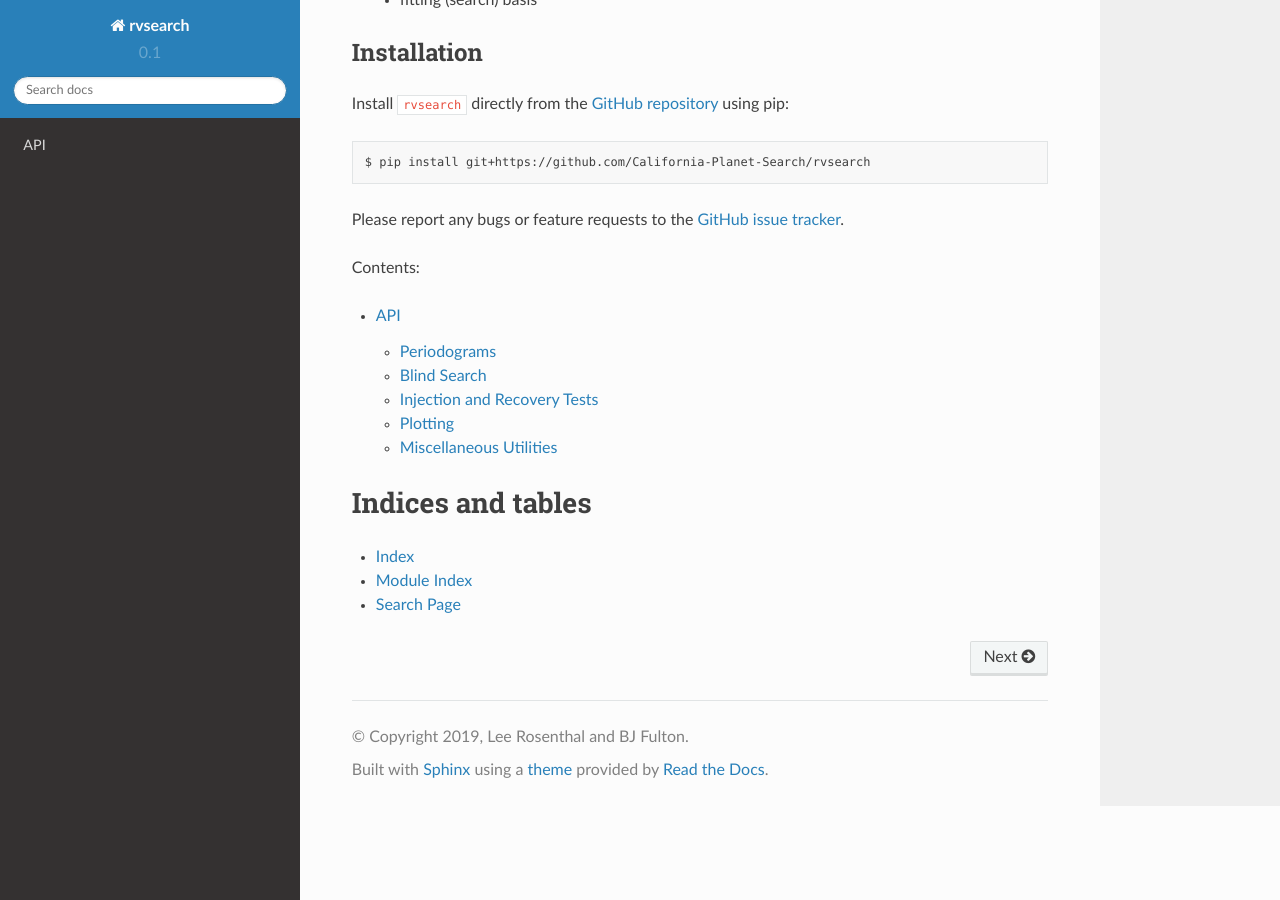
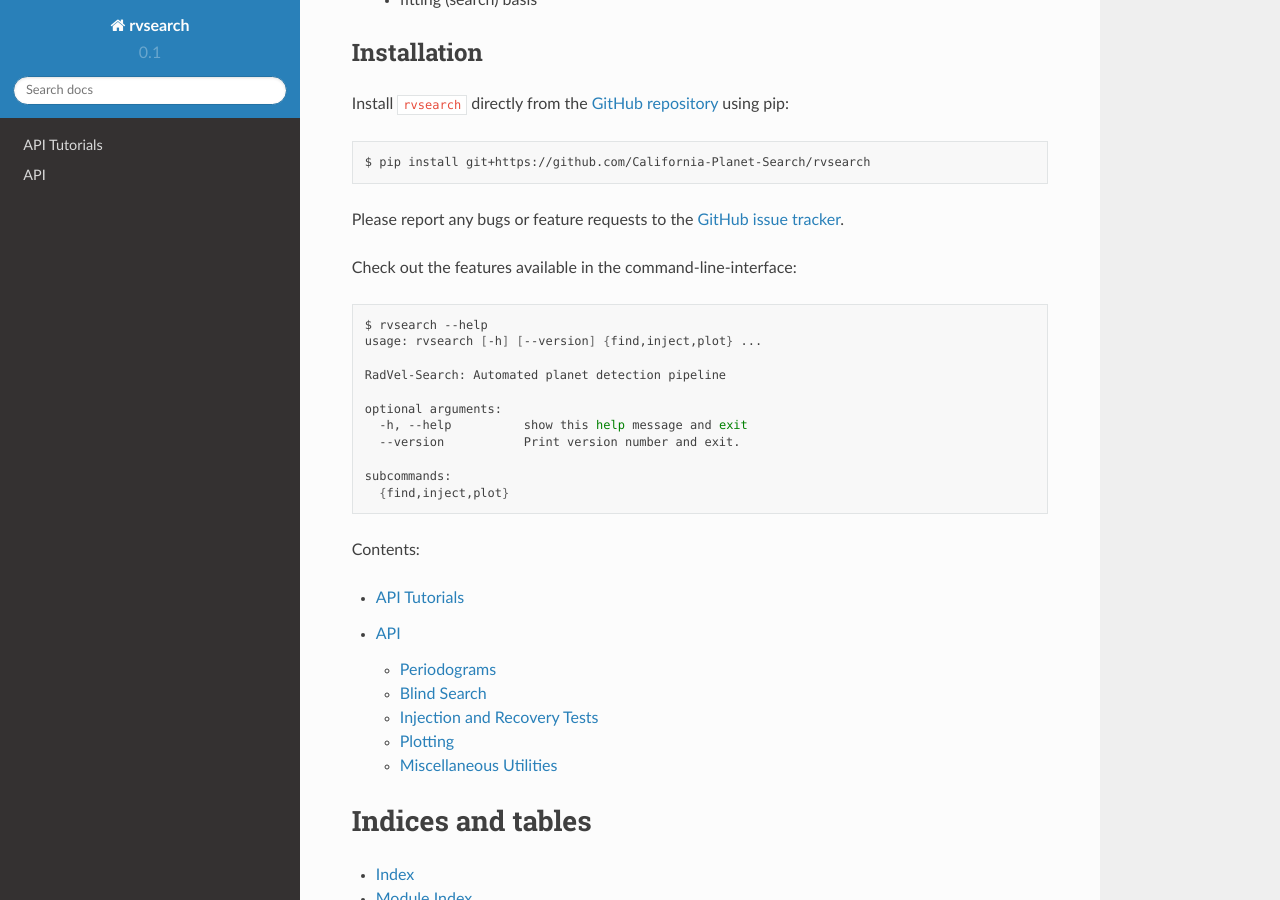
Before and after one commit to California-Planet-Search/rvsearch, a Sphinx documentation site: the page built from sphinx/index.rst, in a window 1280 px wide and 900 px high, scrolled down 396 px. Built offline with Sphinx 7.4.7 and the Read the Docs theme 2.0.0, drawn with Linux system fonts in a browser that asks for light colours; pages that are not in the unit, such as notebooks, are missing from menus.

Commit message:
added Lee's jupyter tutorial

```diff
--- a/rvsearch/__init__.py
+++ b/rvsearch/__init__.py
@@ -1,3 +1,6 @@
+import os
+import sys
+
 from .utils import *
 from .periodogram import *
 from .search import *
@@ -5,3 +8,5 @@ from .plots import *
 from .inject import *
 
 __version__ = '0.1.0'
+
+DATADIR = os.path.join(sys.prefix, 'rvsearch_example_data')
--- a/sphinx/conf.py
+++ b/sphinx/conf.py
@@ -181,3 +181,5 @@ epub_exclude_files = ['search.html']
 
 
 # -- Extension configuration -------------------------------------------------
+nbsphinx_allow_errors = True
+nbsphinx_execute = 'never'
--- a/sphinx/index.rst
+++ b/sphinx/index.rst
@@ -28,12 +28,29 @@ using pip:
 Please report any bugs or feature requests to the
 `GitHub issue tracker <https://github.com/California-Planet-Search/rvsearch>`_.
 
+Check out the features available in the command-line-interface:
+
+.. code-block:: bash
+
+    $ rvsearch --help
+    usage: rvsearch [-h] [--version] {find,inject,plot} ...
+
+    RadVel-Search: Automated planet detection pipeline
+
+    optional arguments:
+      -h, --help          show this help message and exit
+      --version           Print version number and exit.
+
+    subcommands:
+      {find,inject,plot}
+
 
 Contents:
 
 .. toctree::
    :maxdepth: 3
 
+   tutorial_api
    api
 
 
```
Also changed, not shown: setup.py (+9 -1 lines), sphinx/tutorial_api.rst (added, +12 -0 lines), docs/tutorials/128311_Search.ipynb, 1 other file.
